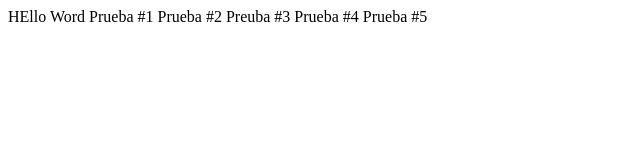
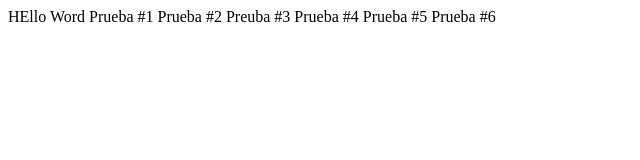
Before and after one commit to nicolasbuiles93/CursoPrework, a plain HTML site: page index.html in a window 1280 px wide. Shown: the full height of the page, 0-640 px from the left. Drawn offline with Linux system fonts and the light colour scheme.

Commit message:
Por fin lo logré

```diff
--- a/index.html
+++ b/index.html
@@ -14,5 +14,6 @@
     Preuba #3
     Prueba #4
     Prueba #5
+    Prueba #6
 </body>
 </html>
```
